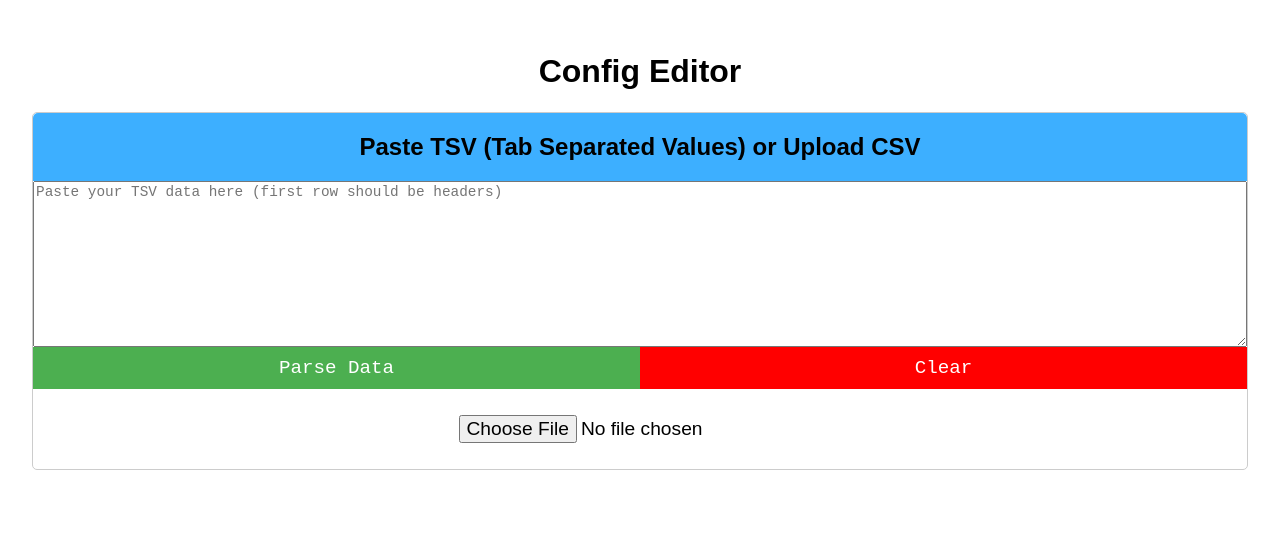
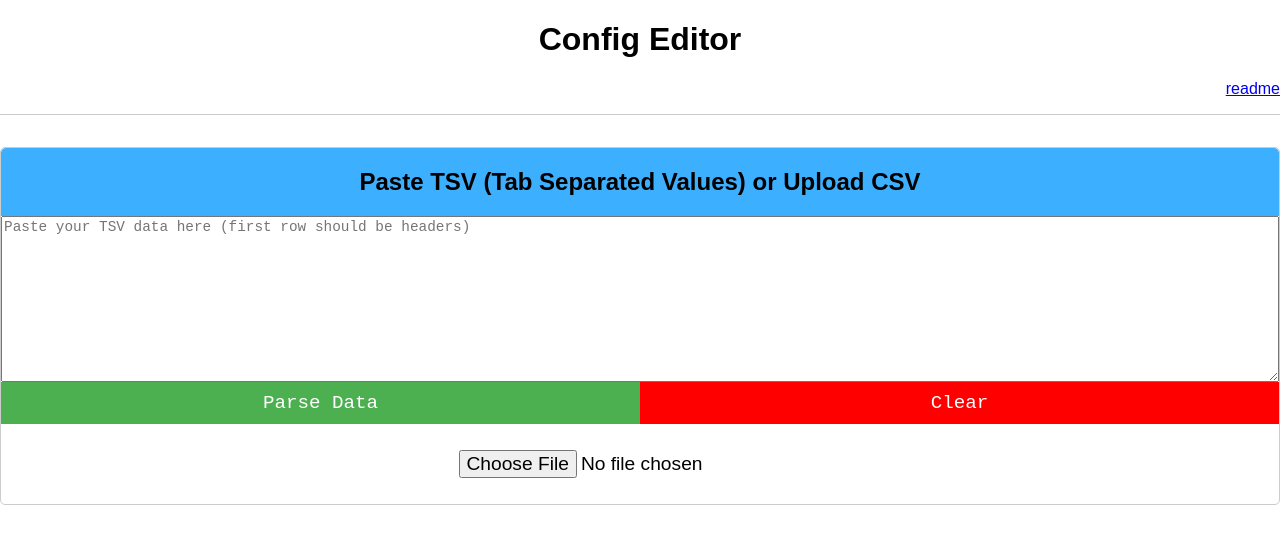
Before and after one commit to jess-olivo/config-editor, a React (Vite) app: page / in a window 1280 px wide. Shown: the top 544 px of the page. Built offline with nearby package versions, Linux system fonts and the light colour scheme.

Commit message:
docs: add readme link

```diff
--- a/src/App.css
+++ b/src/App.css
@@ -6,16 +6,30 @@
 
 #root {
   margin: 0 auto;
-  padding: 2rem;
+  padding: 0;
   text-align: center;
   height: 100vh;
-  max-width: 1400px;
 }
 
 .app-container {
+  max-width: 1400px;
+  margin: 0 auto;
   width: 100%;
+  height: 100%;
   display: flex;
   flex-direction: column;
+}
+
+header {
+  display: flex;
+  flex-direction: column;
+  margin-bottom: 2rem;
+  padding-bottom: 1rem;
+  border-bottom: 1px solid #ccc;
+}
+
+.readme {
+  align-self: flex-end;
 }
 
 .input-container {
--- a/src/App.jsx
+++ b/src/App.jsx
@@ -28,8 +28,16 @@ function App() {
 
   return (
     <div className="app-container">
+      <header>
         <h1>Config Editor</h1>
-
+        <a
+          className="readme"
+          href="https://github.com/jess-olivo/config-editor"
+        >
+          readme
+        </a>
+      </header>
+      <main>
         <div className="input-container">
           {/* <CSVUpload onParseComplete={onParseComplete} /> */}
 
@@ -51,6 +59,7 @@ function App() {
             </div>
           </>
         )}
+      </main>
       <BackToTop />
     </div>
   );
```
Lines whose indentation alone changed are shown as unchanged.
